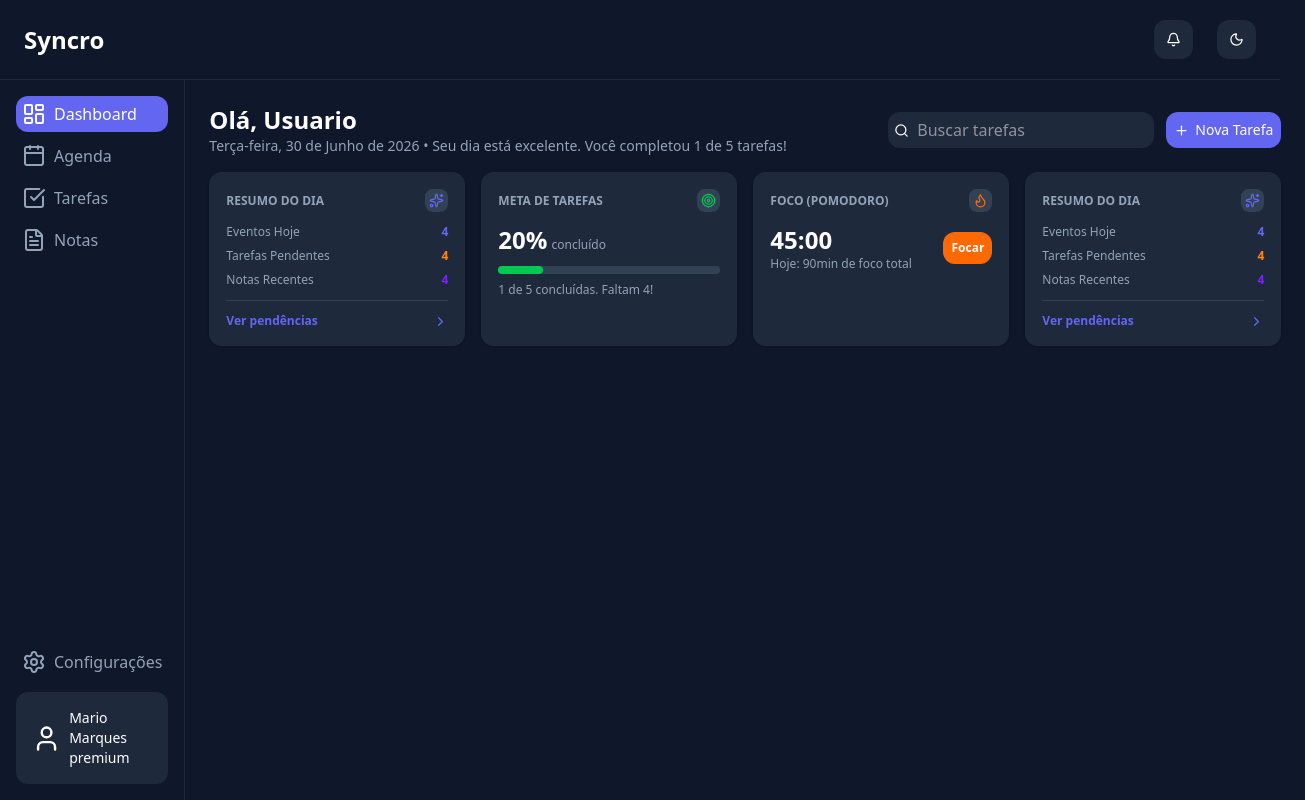
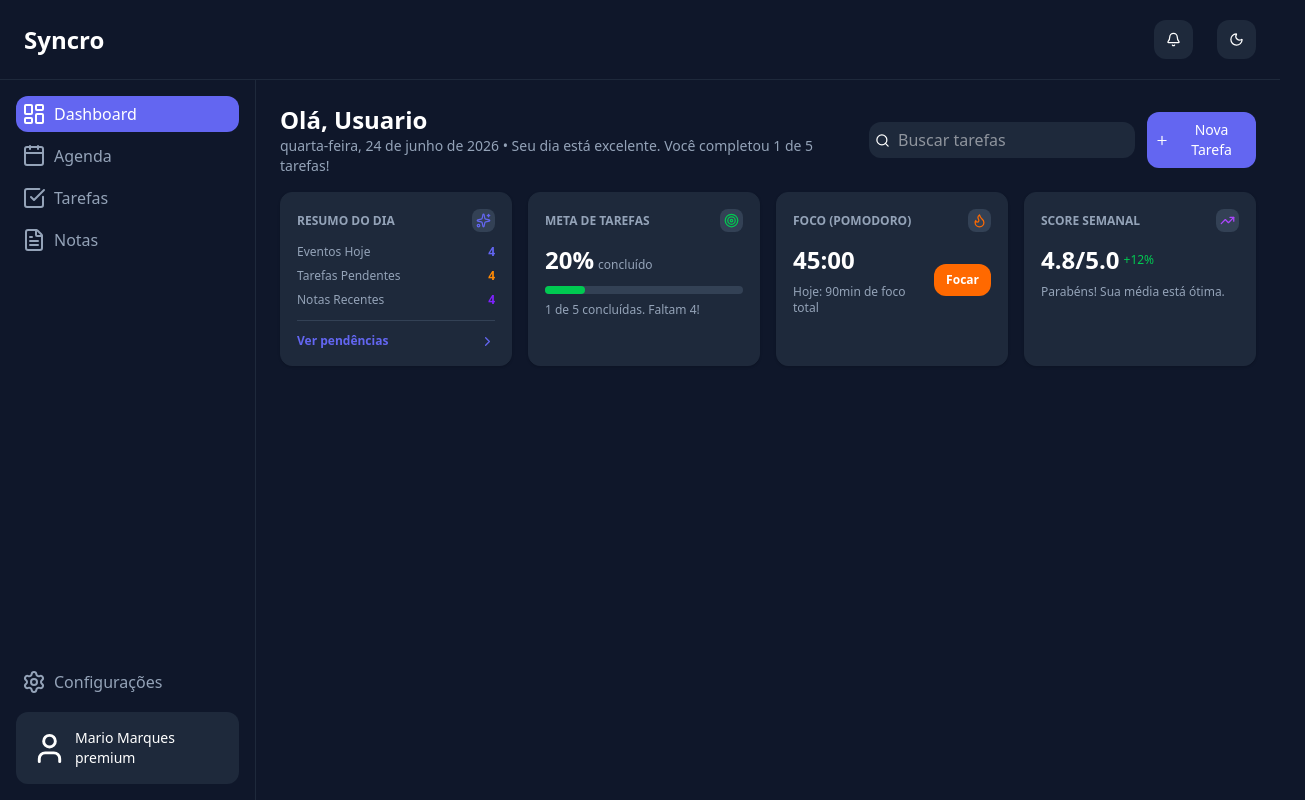
Before and after one commit to mario-leandro/productivity_website, a Next.js app: page / in a window 1280 px wide. Shown: the whole page, 1305 px wide, since content can reach past the window. Built offline with nearby package versions, Linux system fonts and the light colour scheme.

Commit message:
finalizando primeira fila de cards no dashboard

```diff
--- a/app/dashboard/page.tsx
+++ b/app/dashboard/page.tsx
@@ -1,14 +1,24 @@
 import { Card, CardContent, CardDescription, CardFooter, CardHeader, CardTitle } from "@/src/components/ui/Card";
-import { ChevronRight, Flame, Plus, Search, Sparkles, Target } from "lucide-react";
+import { ChevronRight, Flame, Plus, Search, Sparkles, Target, TrendingUp } from "lucide-react";
 import Link from "next/link";
 
 export default function Dashboard() {
+
+  const now = new Date();
+  const options: Intl.DateTimeFormatOptions = {
+    weekday: 'long',
+    year: 'numeric',
+    month: 'long',
+    day: 'numeric'
+  };
+  const formattedDate = now.toLocaleDateString('pt-BR', options);
+
   return (
     <div className="w-full h-full flex flex-col p-6 gap-4">
       <div className="w-full flex flex-row justify-between items-center gap-3">
         <div className="flex flex-col">
           <h1 className="text-2xl font-bold">Olá, Usuario</h1>
-          <p className="text-sm text-[var(--text-secundary)]">Terça-feira, 30 de Junho de 2026 • Seu dia está excelente. Você completou 1 de 5 tarefas!</p>
+          <p className="text-sm text-[var(--text-secundary)]">{formattedDate} • Seu dia está excelente. Você completou 1 de 5 tarefas!</p>
         </div>
 
         <div className="flex flex-row items-center gap-3">
@@ -29,7 +39,7 @@
       </div>
 
       <div className="w-full flex flex-row gap-4">
-        <Card className="w-64">
+        <Card className="w-1/4">
           <CardHeader className="flex flex-row justify-between items-center mb-3">
             <p className="text-xs text-[var(--text-secundary)] uppercase font-semibold">Resumo do Dia</p>
             <div className="bg-[var(--surface-two)] p-1 rounded-lg">
@@ -59,7 +69,7 @@
           </CardFooter>
         </Card>
 
-        <Card className="w-64">
+        <Card className="w-1/4">
           <CardHeader className="flex flex-row justify-between items-center mb-3">
             <p className="text-xs text-[var(--text-secundary)] uppercase font-semibold">Meta de Tarefas</p>
             <div className="bg-[var(--surface-two)] p-1 rounded-lg">
@@ -81,7 +91,7 @@
           </CardContent>
         </Card>
 
-        <Card className="w-64">
+        <Card className="w-1/4">
           <CardHeader className="flex flex-row justify-between items-center mb-3">
             <p className="text-xs text-[var(--text-secundary)] uppercase font-semibold">Foco (Pomodoro)</p>
             <div className="bg-[var(--surface-two)] p-1 rounded-lg">
@@ -91,42 +101,31 @@
           <CardContent className="flex flex-row justify-between items-center">
             <div className="text-left">
               <span className="text-[var(--text)] font-bold text-2xl">45:00</span>
-              <p className="text-xs text-[var(--text-secundary)]">Hoje: 90min de foco total</p>
+              <p className="text-xs text-[var(--text-secundary)] mt-2">Hoje: 90min de foco total</p>
             </div>
             <div className="flex flex-col items-center justify-center">
-              <button className="p-2 rounded-xl text-xs font-bold text-white bg-orange-500">Focar</button>
+              <button className="px-3 py-2 rounded-xl text-xs font-bold text-white bg-orange-500">Focar</button>
             </div>
           </CardContent>
         </Card>
 
-        <Card className="w-64">
+        <Card className="w-1/4">
           <CardHeader className="flex flex-row justify-between items-center mb-3">
-            <p className="text-xs text-[var(--text-secundary)] uppercase font-semibold">Resumo do Dia</p>
+            <p className="text-xs text-[var(--text-secundary)] uppercase font-semibold">Score Semanal</p>
             <div className="bg-[var(--surface-two)] p-1 rounded-lg">
-              <Sparkles size={15} className="text-[var(--primary)]" />
+              <TrendingUp size={15} className="text-purple-500" />
             </div>
           </CardHeader>
           <CardContent className="flex flex-col gap-2">
-            <div className="flex flex-row justify-between items-center">
-              <p className="text-xs text-[var(--text-secundary)]">Eventos Hoje</p>
-              <span className="text-xs font-bold text-[var(--primary)]">4</span>
+            <div className="flex flex-row items-center gap-1">
+              <p className="text-2xl font-bold">4.8/5.0</p>
+              <span className="text-xs text-green-500">+12%</span>
             </div>
-            <div className="flex flex-row justify-between items-center">
-              <p className="text-xs text-[var(--text-secundary)]">Tarefas Pendentes</p>
-              <span className="text-xs font-bold text-orange-400">4</span>
-            </div>
-            <div className="flex flex-row justify-between items-center">
-              <p className="text-xs text-[var(--text-secundary)]">Notas Recentes</p>
-              <span className="text-xs font-semibold text-violet-600">4</span>
-            </div>
+
+            <p className="text-xs text-[var(--text-secundary)]">
+              Parabéns! Sua média está ótima.
+            </p>
           </CardContent>
-          <hr className="border-[var(--surface-two)] my-3" />
-          <CardFooter className="">
-            <Link href={"/tarefas"} className="w-full flex flex-row justify-between items-center gap-1.5 text-[var(--primary)] text-xs font-semibold">
-              Ver pendências
-              <ChevronRight size={15} />
-            </Link>
-          </CardFooter>
         </Card>
       </div>
     </div>
```
